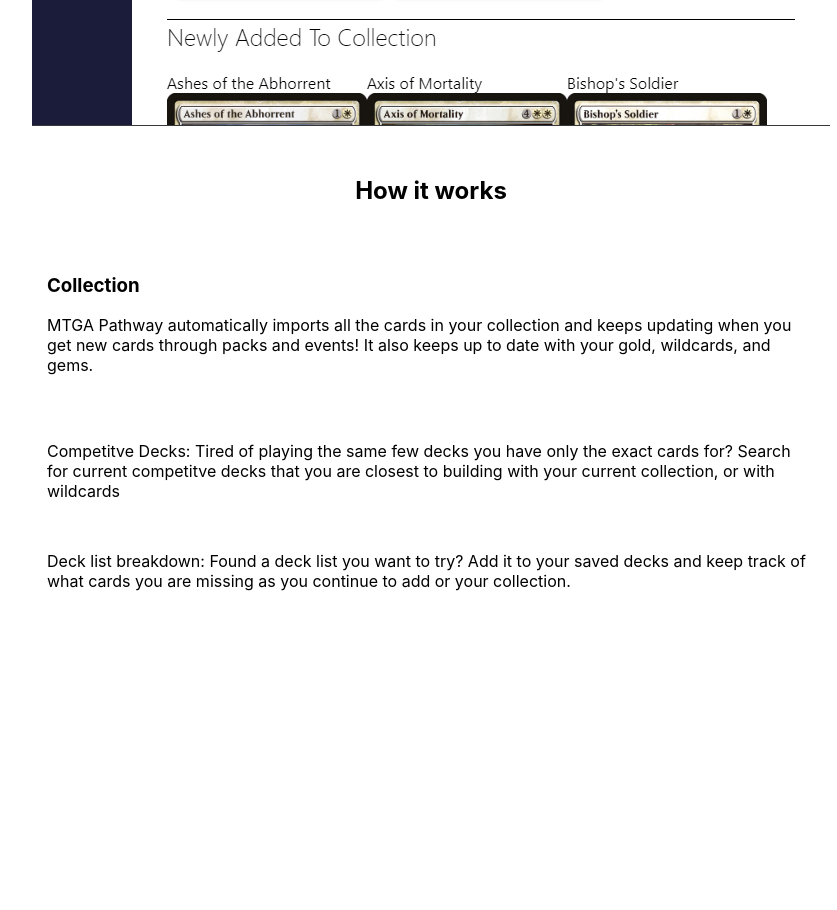
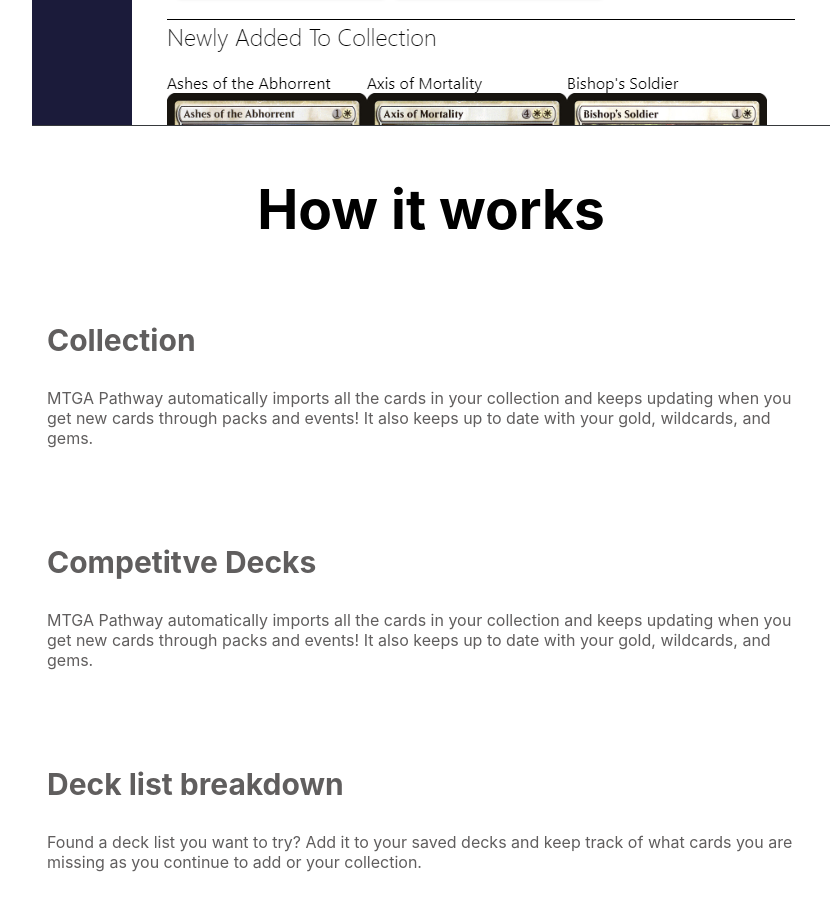
Before and after one commit to Digald/mtga-pathway-site, a React (Create React App) app: page / in a window 1280 px wide. Shown: the part 980-1890 px from the top of the page, without its empty margins (209-1046 px from the left). Before the commit the page ends 1621 px from the top, so only its background shows below. Built offline with nearby package versions, Linux system fonts and the light colour scheme.

Commit message:
Made each description section it's own component and pass data to it as props.

```diff
--- a/src/components/DescriptionSection/DescriptionSection.css
+++ b/src/components/DescriptionSection/DescriptionSection.css
@@ -1,17 +1,21 @@
 .descriptionSection {
     background-color: white;
-    color: black;
+    color: #605e5e;
     display: flex;
     justify-content: center;
     flex-direction: column;
-    padding: 50px 20% 50px 20%;
+    padding: 50px 20%;
 }
 
 .descriptionSection__title {
+    color: black;
+    font-size: 55px;
     margin: 0;
     text-align: center;
 }
 
-.descriptionSection__section {
-    margin-top: 50px;
+@media only screen and (max-width: 768px) {
+    .descriptionSection {
+        padding: 50px 10%;
+    }
 }
--- a/src/components/DescriptionSection/DescriptionSection.js
+++ b/src/components/DescriptionSection/DescriptionSection.js
@@ -1,33 +1,30 @@
 import React, { Component } from "react";
 import "./DescriptionSection.css";
+import SingleSection from "../SingleSection/SingleSection";
 
 class DescriptionSection extends Component {
   render() {
     return (
       <div className="descriptionSection">
         <h2 className="descriptionSection__title">How it works</h2>
-        <div className="descriptionSection__section">
-          <div className="descriptionSection__section__image" />
-          <div className="descriptionSection__section__text">
-            <h3>Collection</h3>
-            <p>
-              MTGA Pathway automatically imports all the cards in your
-              collection and keeps updating when you get new cards through packs
-              and events! It also keeps up to date with your gold, wildcards,
-              and gems.
-            </p>
-          </div>
-        </div>
-        <div className="descriptionSection__section">
-          Competitve Decks: Tired of playing the same few decks you have only
-          the exact cards for? Search for current competitve decks that you are
-          closest to building with your current collection, or with wildcards
-        </div>
-        <div className="descriptionSection__section">
-          Deck list breakdown: Found a deck list you want to try? Add it to your
+        <SingleSection
+          title="Collection"
+          text="MTGA Pathway automatically imports all the cards in your collection
+            and keeps updating when you get new cards through packs and events!
+            It also keeps up to date with your gold, wildcards, and gems."
+        />
+        <SingleSection
+          title="Competitve Decks"
+          text="MTGA Pathway automatically imports all the cards in your collection
+            and keeps updating when you get new cards through packs and events!
+            It also keeps up to date with your gold, wildcards, and gems."
+        />
+        <SingleSection
+          title="Deck list breakdown"
+          text="Found a deck list you want to try? Add it to your
           saved decks and keep track of what cards you are missing as you
-          continue to add or your collection.
-        </div>
+          continue to add or your collection."
+        />
       </div>
     );
   }
--- /dev/null
+++ b/src/components/SingleSection/SingleSection.css
@@ -0,0 +1,8 @@
+.singleSection {
+    margin-top: 50px;
+    display: flex;
+}
+
+.singleSection__text h3 {
+    font-size: 30px;
+}
--- /dev/null
+++ b/src/components/SingleSection/SingleSection.js
@@ -0,0 +1,18 @@
+import React, { Component } from "react";
+import "./SingleSection.css";
+
+class SingleSection extends Component {
+  render() {
+    const { title, text } = this.props;
+    return (
+      <div className="singleSection">
+        <div className="singleSection__image" />
+        <div className="singleSection__text">
+          <h3>{title}</h3>
+          <p>{text}</p>
+        </div>
+      </div>
+    );
+  }
+}
+export default SingleSection;
```
